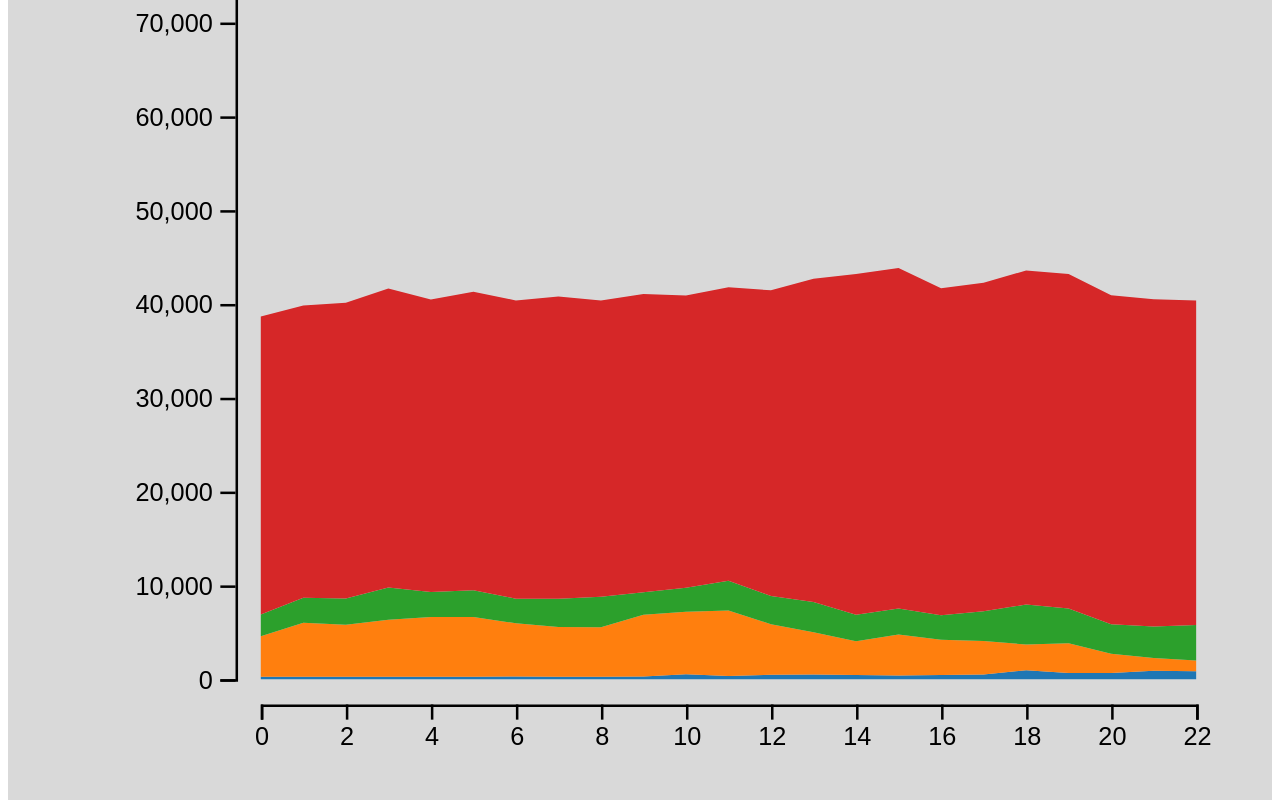
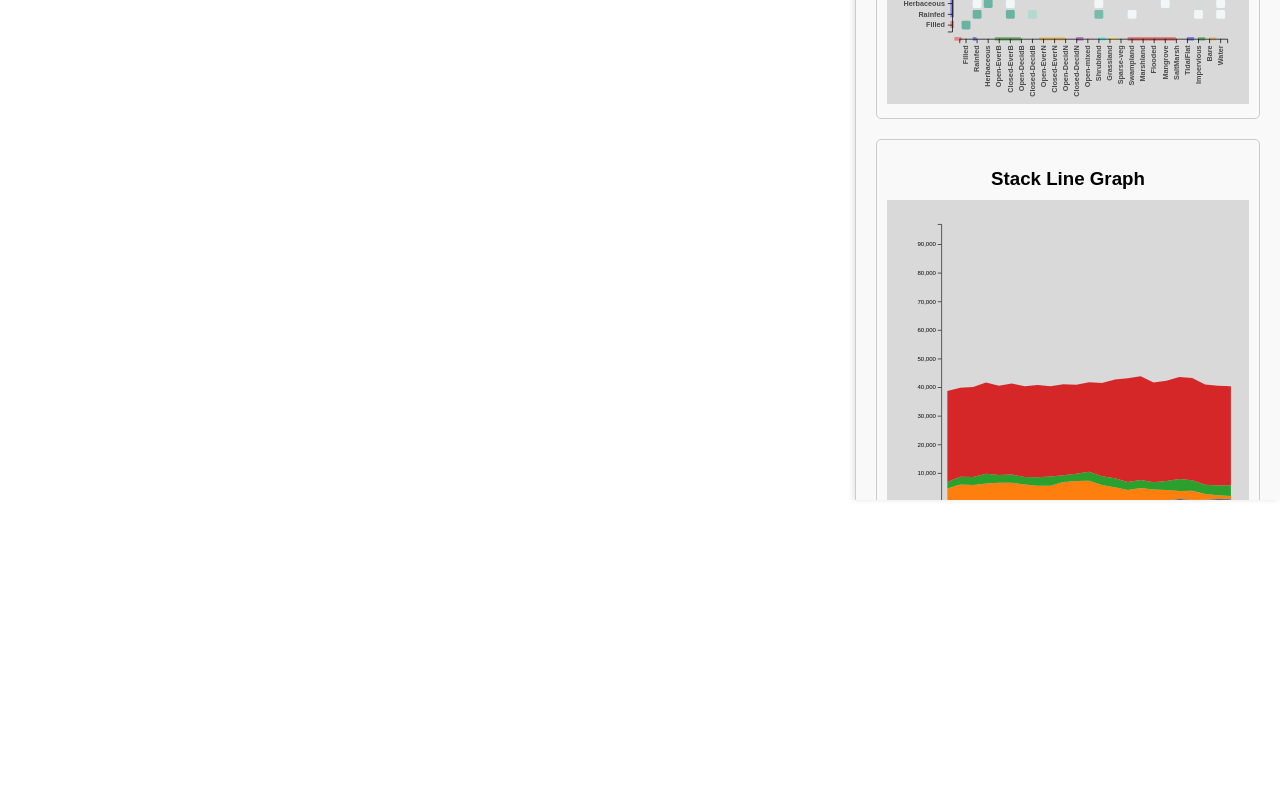
Before and after one commit to DannyThorne01/lulc-analysis, a Next.js app: page /tester in a window 1280 px wide. Shown: the part 340-1140 px from the top of the page. After the commit the page ends 800 px from the top, so only its background shows below. Built offline with nearby package versions, Linux system fonts and the light colour scheme.

Commit message:
Added SidePanel with HeatMap + LineGraph

```diff
--- a/src/components/charts/line-graph.tsx
+++ b/src/components/charts/line-graph.tsx
@@ -18,8 +18,8 @@ interface Props {
 
 const StackLineGraph = ({ info }: Props) => {
   const svgRef = useRef<SVGSVGElement | null>(null);
-  const w = 500;
-  const h = 500;
+  const w = 600;
+  const h = 600;
   const m = { top: 40, right: 30, bottom: 100, left: 100 };
   const slinegraphWidth = w - m.left - m.right;
   const slinegraphHeight = h - m.top - m.bottom;
@@ -30,11 +30,15 @@ const StackLineGraph = ({ info }: Props) => {
     acc[index] = e.lc; // Use index as the key and e.lc as the value
     return acc;
   }, {});
+  console.log(mappings)
   const values= Object.values(mappings);
-  console.log(values)
+  const values_str = values.map((d:number) => {
+    return data.reductions[data.key_map[d.toString()]]
+  })
+  console.log(values_str)
   // handle dropdown click
   const handleDropDownClick = (event) => {
-    const selectedValue = Number(event.target.value)
+    const selectedValue = Number(data.reductions_to_key[event.target.value])
     if(selectedValue && !mygroup.includes(selectedValue)){
       setMyGroup([...mygroup, values.indexOf(selectedValue)]);
     }
@@ -56,7 +60,7 @@ const StackLineGraph = ({ info }: Props) => {
             .data(values)
             .enter()
             .append("option")
-            .text(d => d);
+            .text(d => data.reductions[data.key_map[d.toString()]]);
     // add the buttons
 
 
@@ -162,18 +166,68 @@ const StackLineGraph = ({ info }: Props) => {
 
 
 
-  return (
-    <div className="slinegraph">
-      <svg ref={svgRef}></svg>
-      <select id="my-dropdown" onChange={handleDropDownClick}></select>
-      <div>
+   return (
+    <div
+      className="slinegraph"
+      style={{
+        display: 'flex',
+        flexDirection: 'column',
+        alignItems: 'center',
+        fontFamily: 'Arial, sans-serif',
+      }}
+    >
+      <svg ref={svgRef} style={{ display: 'block', maxWidth: '100%'}}></svg>
+
+      {/* Dropdown */}
+      <select
+        id="my-dropdown"
+        onChange={handleDropDownClick}
+        style={{
+          width: '200px',
+          padding: '10px',
+          margin: '20px 0',
+          fontSize: '16px',
+          border: '1px solid #ccc',
+          borderRadius: '5px',
+          backgroundColor: '#f9f9f9',
+          color: '#333',
+          cursor: 'pointer',
+        }}
+      ></select>
+
+      {/* Buttons Section */}
+      <div
+        style={{
+          display: 'flex',
+          flexWrap: 'wrap',
+          gap: '10px',
+          marginTop: '10px',
+          justifyContent: 'center',
+        }}
+      >
         {mygroup.map((item, index) => (
-          <button key={index} onClick={() => handleButtonClick(item)}>
-            {item}
+          <button
+            key={index}
+            onClick={() => handleButtonClick(item)}
+            style={{
+              backgroundColor: '#69b3a2',
+              color: 'white',
+              border: 'none',
+              borderRadius: '5px',
+              padding: '10px 15px',
+              fontSize: '14px',
+              cursor: 'pointer',
+              transition: 'background-color 0.3s ease, transform 0.2s ease',
+              boxShadow: '0px 4px 6px rgba(0, 0, 0, 0.1)',
+            }}
+
+          >
+            {data.reductions[data.key_map[mappings[item].toString()]]}
           </button>
         ))}
       </div>
     </div>
-  )
+  );
+
 }
 export default StackLineGraph
--- /dev/null
+++ b/src/components/sidepanel.tsx
@@ -0,0 +1,58 @@
+import React from 'react';
+import HeatMap from './charts/heatmap'; // Assuming HeatMap is in the same directory
+import StackLineGraph from './charts/line-graph'; // Assuming StackLineGraph is in the same directory
+
+const SidePanel = ({ heatmapData, evaluatedAreas }) => {
+  return (
+    <div
+      style={{
+        position: 'fixed', // Anchors the panel to the viewport
+        top: 0,
+        right: 0, // Anchors it to the right side
+        width: '30vw', // Takes up 30% of the viewport width
+        height: '100vh', // Full height of the viewport
+        overflowY: 'auto', // Scroll if content overflows
+        backgroundColor: '#f9f9f9',
+        borderLeft: '1px solid #ccc',
+        padding: '20px',
+        fontFamily: 'Arial, sans-serif',
+        zIndex: 1000, // Ensures it stays above other content
+        boxShadow: '-2px 0 5px rgba(0, 0, 0, 0.1)', // Subtle shadow for better appearance
+        display: 'flex',
+        flexDirection: 'column', // Stacks components vertically
+        gap: '20px', // Adds spacing between components
+      }}
+    >
+      {/* HeatMap Section */}
+      <div
+        style={{
+          flex: '1',
+          padding: '10px',
+          border: '1px solid #ccc',
+          borderRadius: '5px',
+          backgroundColor: '#f9f9f9',
+        }}
+      >
+        <h3 style={{ textAlign: 'center', marginBottom: '10px' }}>HeatMap</h3>
+        <HeatMap info={heatmapData} />
+      </div>
+
+      {/* StackLineGraph Section */}
+      <div
+        style={{
+          flex: '1.5',
+          padding: '10px',
+          border: '1px solid #ccc',
+          borderRadius: '5px',
+          backgroundColor: '#f9f9f9',
+
+        }}
+      >
+        <h3 style={{ textAlign: 'center', marginBottom: '10px' }}>Stack Line Graph</h3>
+        <StackLineGraph info={evaluatedAreas} />
+      </div>
+    </div>
+  );
+};
+
+export default SidePanel;
--- a/src/data/lc.json
+++ b/src/data/lc.json
@@ -260,7 +260,43 @@
     "Water body": "Water",
     "Permanent ice and snow": "Ice-snow",
     "Filled value": "Filled"
+  },
+  "reductions_to_key":{
+    "Rainfed": 10,
+    "Herbaceous": 11,
+    "Tree-shrub": 12,
+    "Irrigated": 20,
+    "Open-EverB": 51,
+    "Closed-EverB": 52,
+    "Open-DecidB": 61,
+    "Closed-DecidB": 62,
+    "Open-EverN": 71,
+    "Closed-EverN": 72,
+    "Open-DecidN": 81,
+    "Closed-DecidN": 82,
+    "Open-mixed": 91,
+    "Closed-mixed": 92,
+    "Shrubland": 120,
+    "Ever-shrub": 121,
+    "Dec-shrub": 122,
+    "Grassland": 130,
+    "Lichens": 140,
+    "Sparse-veg": 150,
+    "Sparse-shrub": 152,
+    "Sparse-herb": 153,
+    "Swampland": 181,
+    "Marshland": 182,
+    "Flooded": 183,
+    "Saline": 184,
+    "Mangrove": 185,
+    "SaltMarsh": 186,
+    "TidalFlat": 187,
+    "Impervious": 190,
+    "Bare": 200,
+    "Consolidated": 201,
+    "Unconsolidated": 202,
+    "Water": 210,
+    "Ice-snow": 220,
+    "Filled": 0
   }
-
-
 }
--- a/src/pages/tester.tsx
+++ b/src/pages/tester.tsx
@@ -1,6 +1,7 @@
 "use client";
 import HeatMap from "../components/charts/heatmap";
 import StackLineGraph from "../components/charts/line-graph";
+import SidePanel from "../components/sidepanel";
 import heatmap_data from '../data/example-heatmap.json';
 import evaluated_areas from "../data/evaluated_areas.json"
 
@@ -8,11 +9,8 @@ import evaluated_areas from "../data/evaluated_areas.json"
 const Tester= () => {
   return (
     <>
-     {/* <div>
-      <HeatMap info = {heatmap_data}/>
-    </div> */}
-    <div>
-      <StackLineGraph info ={evaluated_areas}/>
+     <div>
+      <SidePanel heatmapData={heatmap_data} evaluatedAreas={evaluated_areas}/>
     </div>
     </>
 
```
